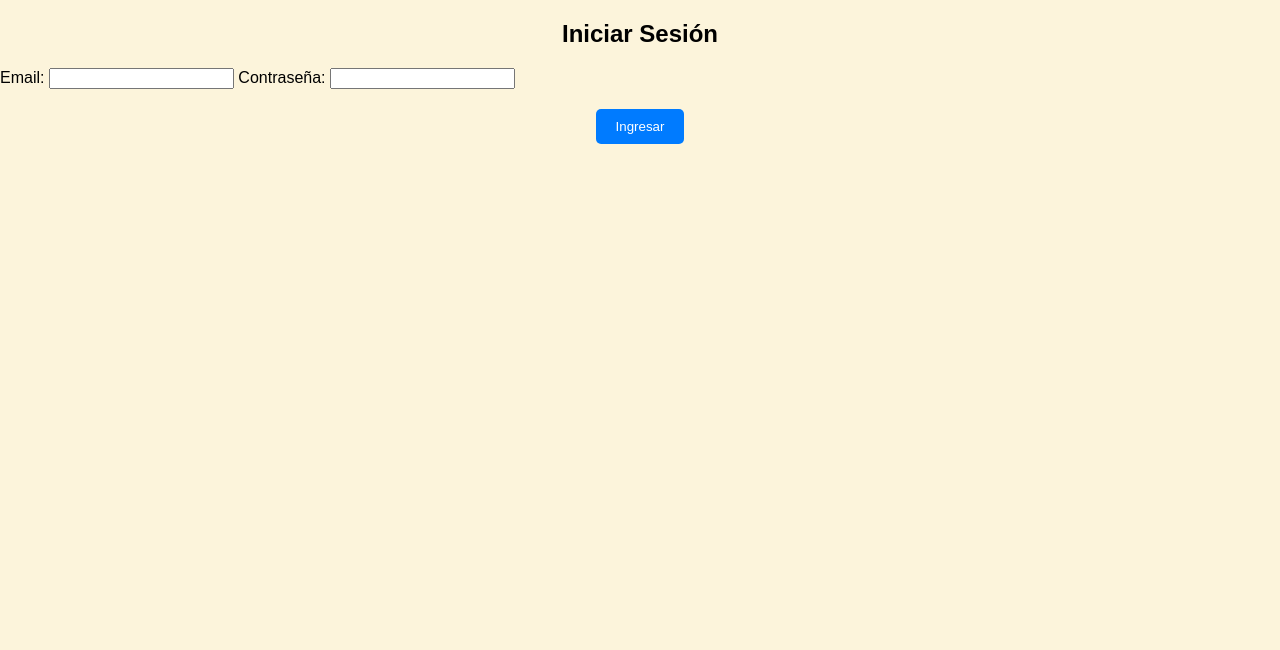
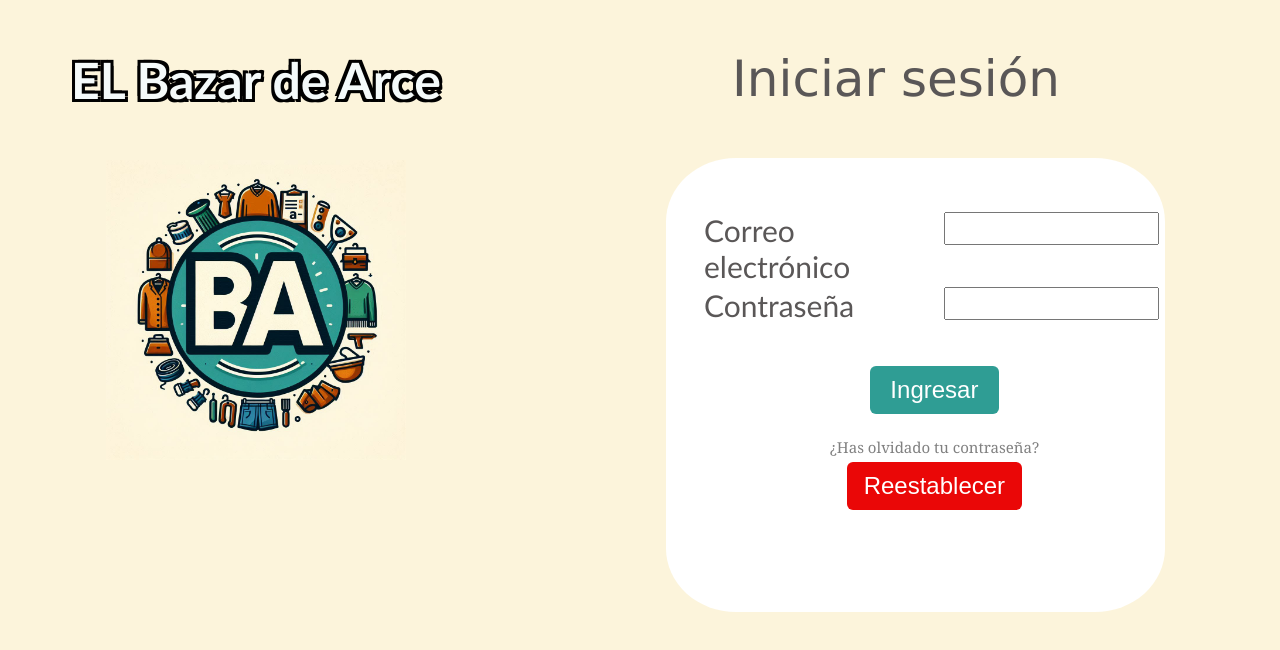
Before and after one commit to Taniuda/el-bazar-de-arce, a plain HTML site: page bazar-frontend/pages/login.html in a window 1280 px wide. Drawn offline with Linux system fonts and the light colour scheme.

Commit message:
Modificacion login.html Se modifico el login.html para agregar los estilos y la imagen del logo

```diff
--- a/bazar-frontend/pages/login.html
+++ b/bazar-frontend/pages/login.html
@@ -3,22 +3,35 @@
 <head>
     <meta charset="UTF-8">
     <meta name="viewport" content="width=device-width, initial-scale=1.0">
-    <title>Login</title>
+    <title>Iniciar Sesión - EL Bazar de Arce</title>
     <link rel="stylesheet" href="../css/styles.css">
 </head>
 <body>
-    <div class="login-container">
-        <h2>Iniciar Sesión</h2>
-        <form id="login-form">
-            <label for="email">Email:</label>
-            <input type="email" id="email" required>
+    <div class="grid">
+        <div class="item">
+            <p class="TITULOBAZAR">EL Bazar de Arce</p>
+            <img src="../resources/LogoBA.jpeg" alt="logofoto">
+        </div>
+        <div class="item-2">
+            <p class="TITULOSESION">Iniciar sesión</p>
+            <div class="contenedor_form">
+                <form id="login-form">
+                    <div class="grid_formulario">
+                        <div class="labels">Correo electrónico</div>
+                        <input type="email" id="email" class="textarea" required>
 
-            <label for="password">Contraseña:</label>
-            <input type="password" id="password" required>
-
-            <button type="submit">Ingresar</button>
-        </form>
-        <div id="login-message"></div>
+                        <div class="labels">Contraseña</div>
+                        <input type="password" id="password" class="textarea" required>
+                    </div>
+                    <div class="div_botones">
+                        <button type="submit" class="btn_ingresar">Ingresar</button>
+                        <p class="pOlvido">¿Has olvidado tu contraseña?</p>
+                        <button type="reset" class="btn_reestablecer">Reestablecer</button>
+                    </div>
+                </form>
+                <div id="login-message"></div>
+            </div>
+        </div>
     </div>
     <script src="../js/login.js"></script>
 </body>
```
